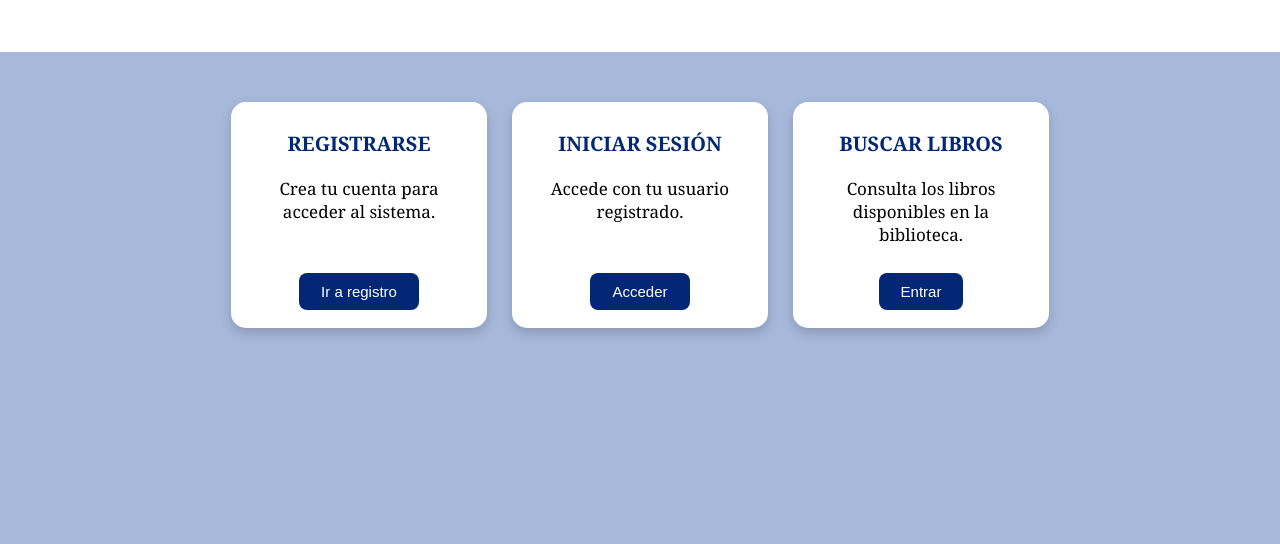
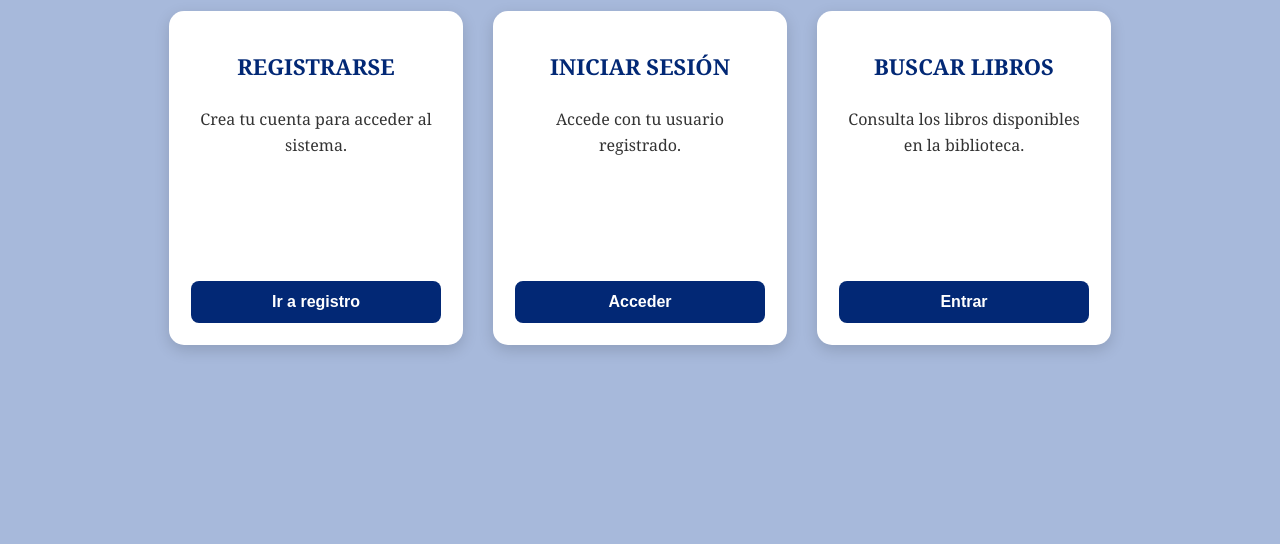
Before and after one commit to monserratandrademesta-blip/BIBLIOTECAUPGOP, a website: page index.html in a window 1280 px wide. Shown: the part 256-800 px from the top of the page. Drawn offline with Linux system fonts and the light colour scheme.

Commit message:
descripcion de los cambios

```diff
--- a/css/estilos.css
+++ b/css/estilos.css
@@ -1,120 +1,118 @@
 /* configuración base de toda la página */
 body {
-    font-family: Georgia, sans-serif; /* tipografía principal */
-    margin: 0; /* elimina márgenes por defecto del navegador */
-    background-color: #a7b9db; /* color de fondo de la página */
+    font-family: Georgia, sans-serif;
+    margin: 0;
+    background-color: #A7B9DB;
 }
 
-/* encabezado de la página */
+/* encabezado */
 .header {
-    background-color: #ffffff; /* fondo blanco */
-    color: #022875; /* color del texto */
-    padding: 55px; /* espacio interno */
-    display: flex; /* usa flexbox */
-    align-items: center; /* centra verticalmente */
-    justify-content: space-between; /* separa elementos a los extremos */
+    background-color: #ffffff;
+    color: #022875;
+    padding: 35px 50px; /* menos espacio para verse más limpio */
+    display: flex;
+    align-items: center;
+    justify-content: space-between;
+    box-shadow: 0 3px 8px rgba(0,0,0,.12);
 }
 
-/* tamaño de los logos */
+/* logos */
 .logo {
-    width: 150px; /* ancho fijo del logo */
-    height: auto; /* altura automática para mantener proporciones */
-    object-fit: contain; /* ajusta el contenido sin recortar */
+    width: 120px;
+    height: auto;
+    object-fit: contain;
 }
 
-/* contenedor del título */
+/* título */
 .titulo {
-    text-align: center; /* centra el texto */
-    flex: 1; /* ocupa el espacio restante */
-    padding: 0 20px; /* espacio a izquierda y derecha */
+    text-align: center;
+    flex: 1;
+    padding: 0 20px;
 }
 
-/* título principal */
 .header h1 {
-    margin: 0; /* quita margen por defecto */
-    font-size: 38px; /* tamaño del título */
+    margin: 0;
+    font-size: 34px;
 }
 
-/* subtítulo */
 .header p {
-    font-size: 28px; /* tamaño del subtítulo */
+    font-size: 22px;
+    margin-top: 8px;
 }
 
-
-/* contenedor de tarjetas */
+/* menú */
 .menu {
-    display: flex; /* usa flexbox */
-    justify-content: center; /* centra las tarjetas horizontalmente */
-    gap: 25px; /* espacio entre tarjetas */
-    padding: 50px 20px; /* espacio arriba/abajo y a los lados */
-    flex-wrap: wrap; /* permite que las tarjetas se pasen a otra línea */
+    display: flex;
+    justify-content: center;
+    gap: 30px;
+    padding: 45px 25px;
+    flex-wrap: wrap;
 }
 
 /* tarjetas */
 .card {
-    background: #ffffff; /* fondo blanco */
-    width: 220px; /* ancho fijo */
-    height: 190px; /* alto fijo */
-    padding: 18px; /* espacio interno */
-    text-align: center; /* centra el texto dentro */
-    border-radius: 15px; /* bordes redondeados */
-    box-shadow: 0 5px 12px rgba(0, 0, 0, 0.18); /* sombra */
-    display: flex; /* flexbox */
-    flex-direction: column; /* apila elementos en columna */
-    transition: 0.3s; /* animación suave */
+    background: #fff;
+    width: 250px;
+    min-height: 290px;
+    padding: 22px;
+    text-align: center;
+    border-radius: 15px;
+    box-shadow: 0 5px 15px rgba(0,0,0,.15);
+    display: flex;
+    flex-direction: column;
+    transition: .3s;
 }
 
-/* hover de tarjeta */
 .card:hover {
-    transform: translateY(-8px); /* levanta la tarjeta al pasar el mouse */
-    box-shadow: 0 8px 18px rgba(0, 0, 0, .25); /* aumenta la sombra */
+    transform: translateY(-6px);
+    box-shadow: 0 10px 20px rgba(0,0,0,.22);
 }
 
-/* imagen */
+/* imágenes */
 .card img {
-    width: 90px; /* ancho de la imagen */
-    height: 90px; /* alto de la imagen */
-    object-fit: contain; /* mantiene proporción sin recortar */
-    margin: 0 auto 15px; /* centra horizontalmente y deja margen inferior */
+    width: 95px;
+    height: 95px;
+    object-fit: contain;
+    margin: 0 auto 15px;
 }
 
-/* título de tarjeta */
+/* títulos */
 .card h2 {
-    color: #022875; /* color del título */
-    font-size: 20px; /* tamaño del título */
-    margin: 10px 0; /* margen vertical */
+    color: #022875;
+    font-size: 22px;
+    margin-bottom: 10px;
 }
 
 /* texto */
 .card p {
-    flex-grow: 1; /* permite que el texto ocupe el espacio disponible */
-    font-size: 17px; /* tamaño del texto */
-    margin: 10px 0 20px; /* márgenes: arriba, horizontal, abajo */
+    flex-grow: 1;
+    font-size: 16px;
+    line-height: 1.6;
+    color: #333;
 }
 
 /* enlace */
 .card a {
-    display: flex; /* usa flexbox */
-    justify-content: center; /* centra el contenido del enlace */
-    text-decoration: none; /* quita el subrayado */
-    margin-top: auto; /* empuja el enlace al final de la tarjeta */
+    text-decoration: none;
+    margin-top: auto;
 }
 
-/* botón */
+/* botones */
 button {
-    background-color: #022875; /* color de fondo */
-    color: white; /* color del texto */
-    border: none; /* elimina borde */
-    padding: 10px 22px; /* espaciado interno */
-    border-radius: 8px; /* bordes redondeados */
-    cursor: pointer; /* cursor tipo mano */
-    font-size: 15px; /* tamaño de fuente */
-    transition: .3s; /* animación suave */
+    width: 100%;
+    background-color: #022875;
+    color: white;
+    border: none;
+    padding: 12px;
+    border-radius: 8px;
+    cursor: pointer;
+    font-size: 16px;
+    font-weight: bold;
+    transition: .3s;
 }
 
-/* hover botón */
 button:hover {
-    background-color: #FFD54F; /* cambia el fondo al pasar el mouse */
-    transform: scale(1.05); /* agranda ligeramente */
-    color: rgb(0, 0, 0); /* cambia el color del texto a negro */
+    background-color: #FFD54F;
+    color: #000;
+    transform: scale(1.03);
 }
```
